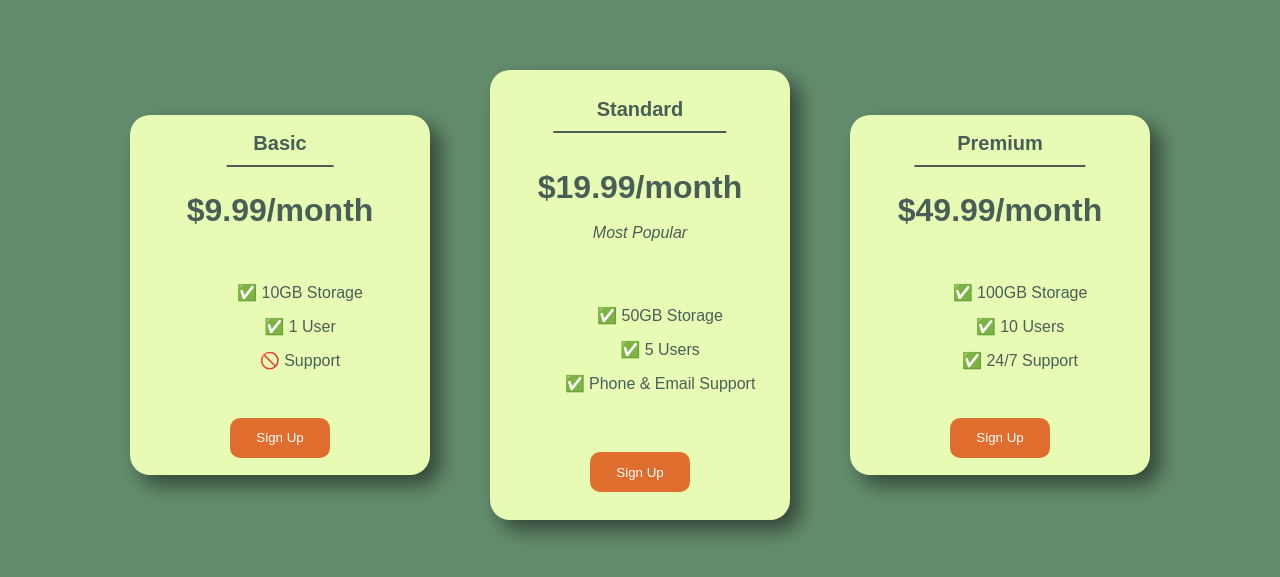
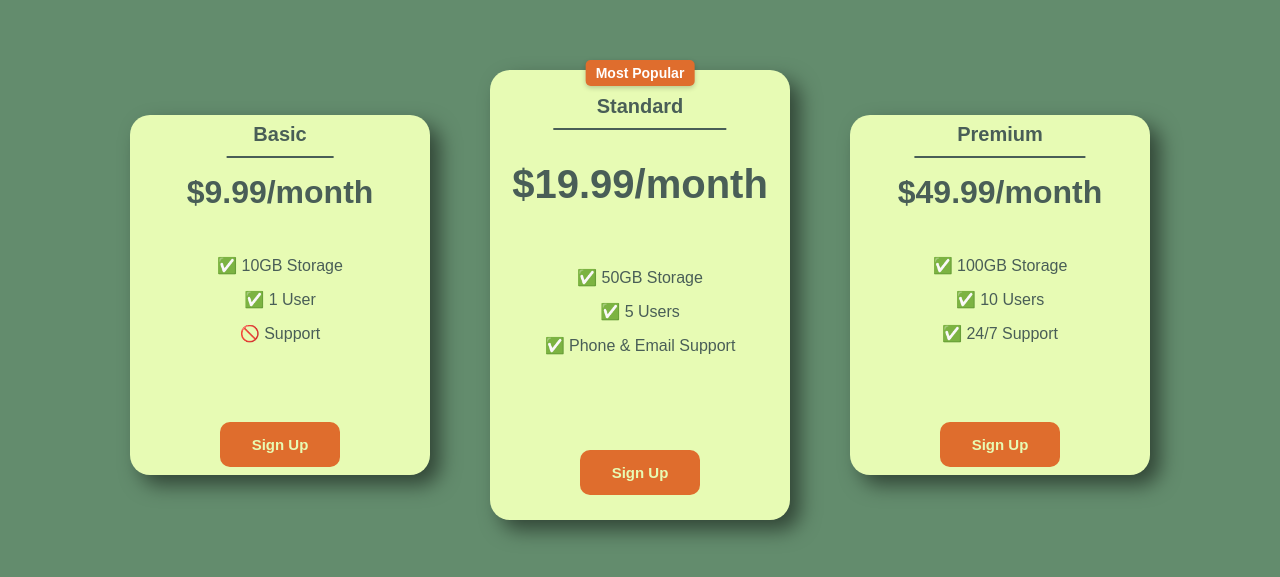
Before and after one commit to brokennub99/Flexbox-Pricing-Table, a plain HTML site: page index.html in a window 1280 px wide. Shown: the part 113-690 px from the top of the page. Drawn offline with Linux system fonts and the light colour scheme; a web font is replaced by a local one.

Commit message:
Add files via upload

```diff
--- a/index.html
+++ b/index.html
@@ -33,6 +33,8 @@
         border-radius: 20px;
         height: 45vh;
         box-shadow: 10px 10px 20px rgba(0, 0, 0, 0.5);
+        position: relative;
+        animation: pop 0.5s ease-in-out;
       }
       .plan-title, .plan-price{
         position: relative;
@@ -62,7 +64,7 @@
         color: #495E57;
       }
       .plan-button{
-        margin-top: -20px;
+        margin-top: 20px;
         color: white;
         background-color: #DF6D2D;
         border-radius: 10px;
@@ -77,16 +79,59 @@
       }
       .plan-features{
         list-style: none;
+        padding: 0;
+        text-align: center;
+        display: flex;
+        flex-direction: column;
+        align-items: center; /* Ensures items are centered horizontally */
       }
       .most-popular{
-        margin-top: -30px;
-        font-style: italic;
-        color: #495E57
+        position: absolute;
+        top: -10px;
+        left: 50%;
+        transform: translateX(-50%);
+        background-color: #DF6D2D; /* Attention-grabbing orange */
+        color: white;
+        padding: 5px 10px;
+        border-radius: 5px;
+        font-weight: bold;
+        font-size: 14px;
+        box-shadow: 0px 2px 5px rgba(0, 0, 0, 0.2);
       }
       #popular{
         height: 450px;
+
+
+      }
+      @keyframes pop {
+      0% {
+        transform: scale(0.9);
+        opacity: 0;
+      }
+      100% {
+        transform: scale(1.05);
+        opacity: 1;
+      }
       }
       @media (max-width: 1250px) {
+      }
+      #popular .plan-price {
+        font-size: 2.5rem; /* Larger price text */
+      }
+
+      .plan-button {
+        width: 120px; /* Bigger button */
+        height: 45px;
+        font-size: 15px;
+        background-color:#DF6D2D; /* More vibrant color */
+        transition: 0.3s ease;
+        font-weight: bold;
+        color: #E7FBB4;
+      }
+
+      .plan-button:hover {
+        background-color: #DF6D2D; /* Subtle hover effect */
+        transform: scale(1.1); /* Makes button pop */
       }
     </style>
   </head>
```
Lines whose indentation alone changed are shown as unchanged.
